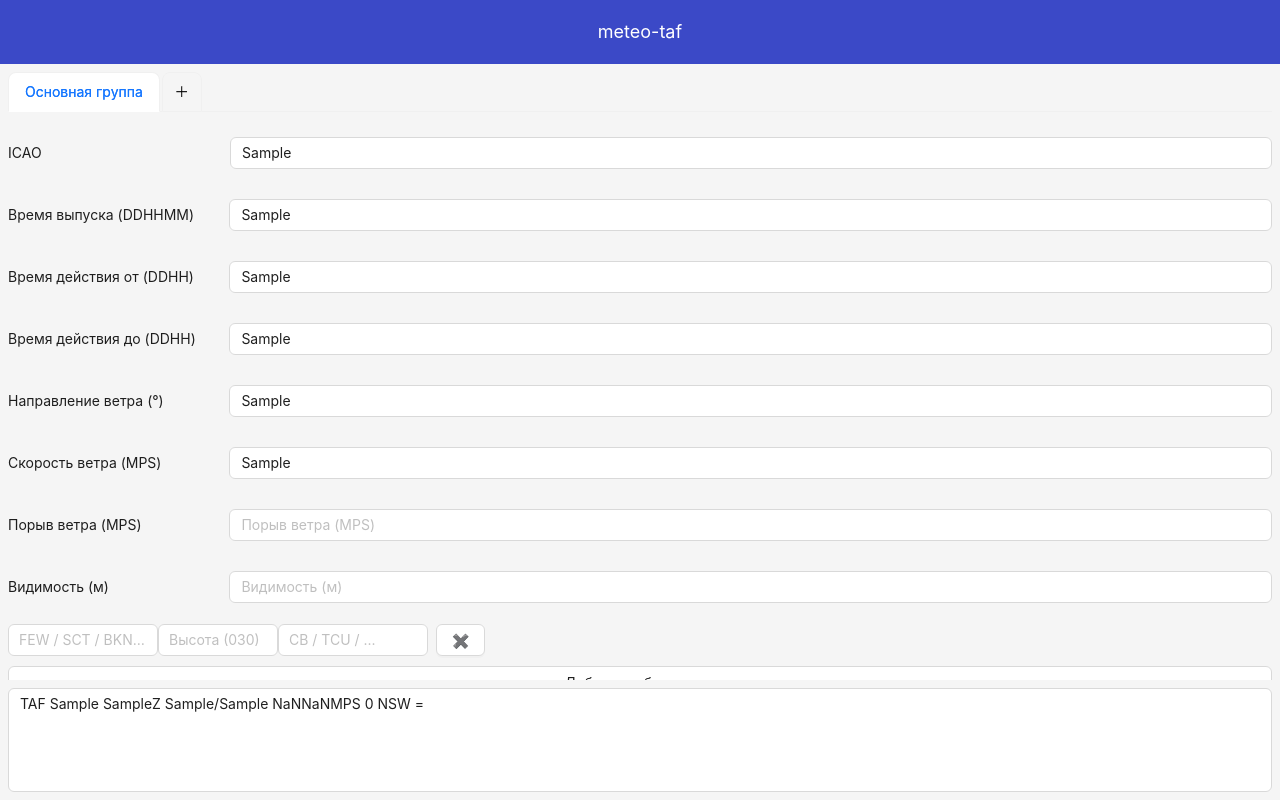
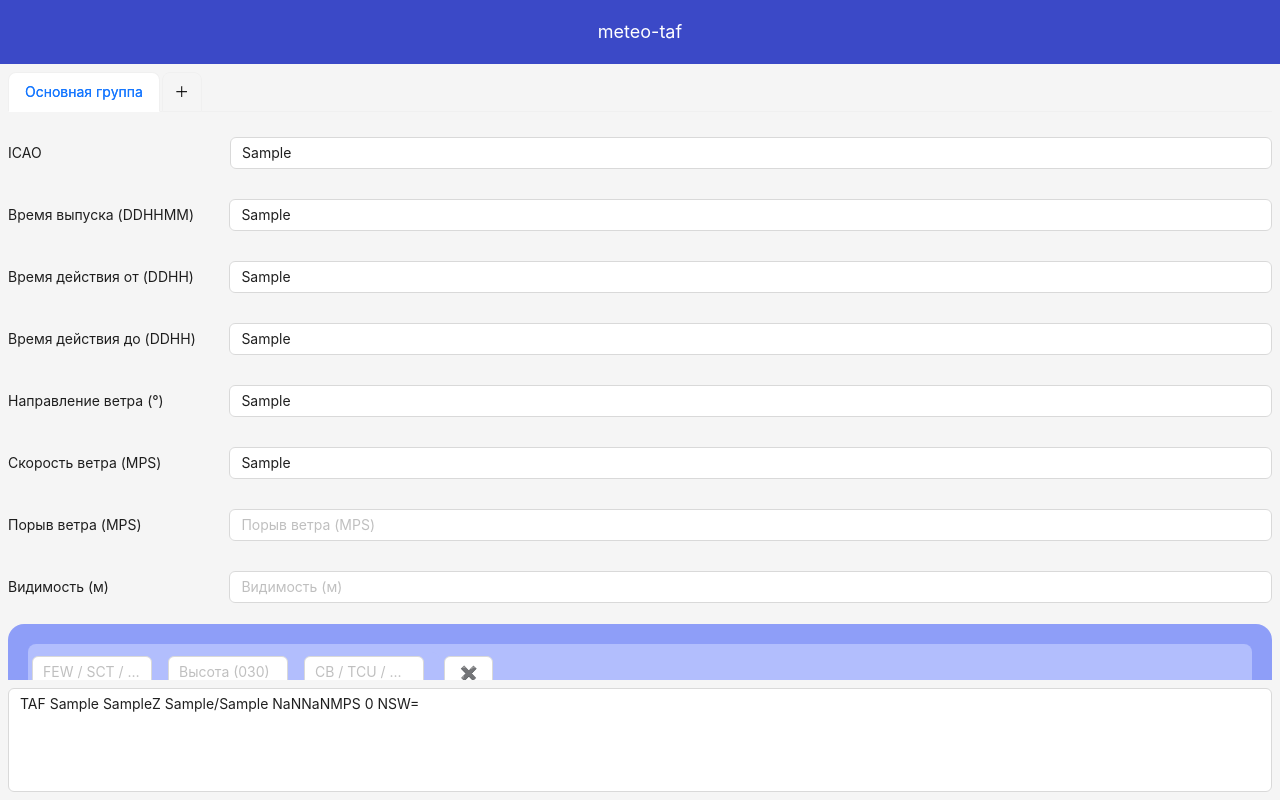
Before and after one commit to IOreshin/meteo-taf-app, a React (Vite) app: page / in a window 1280 px wide. Both pictures are taken after typing "Sample", "Sample", "Sample", "Sample", "Sample", "Sample" into the empty fields and a click on the button "Добавить облачность". Built offline with nearby package versions, Linux system fonts and the light colour scheme.

Commit message:
Доработка обработки облачности

```diff
--- a/src/components/CloudRow.jsx
+++ b/src/components/CloudRow.jsx
@@ -1,6 +1,6 @@
 import { AutoComplete, Input } from "antd";
 import { useProject } from "../context/ProjectContext";
-
+import "./CloudsFrame.css"
 
 export function CloudRow({value, onChange}){
     const {config} = useProject();
@@ -31,10 +31,11 @@ export function CloudRow({value, onChange}){
     };
 
     return (
-        <div>
+        <div className="cloud-row">
             {/* Количество */}
+            <div className="cloud-row-item">
                 <AutoComplete
-                style={{ width: 150 }}
+                    style={{ width: 120 }}
                     options={amountOptions}
                     value={amountValue}
                     placeholder="FEW / SCT / BKN ..."
@@ -44,7 +45,10 @@ export function CloudRow({value, onChange}){
                 >
                     <Input />
                 </AutoComplete>
+            </div>
+
             {/* Высота */}
+            <div className="cloud-row-item">
                 <AutoComplete
                     style={{ width: 120 }}
                     options={heightOptions}
@@ -56,10 +60,12 @@ export function CloudRow({value, onChange}){
                 >
                     <Input />
                 </AutoComplete>
+            </div>
 
             {/* Тип облаков */}
+            <div className="cloud-row-item">
                 <AutoComplete
-                style={{ width: 150 }}
+                    style={{ width: 120 }}
                     options={typeOptions}
                     value={typeValue}
                     placeholder="CB / TCU / ..."
@@ -70,5 +76,6 @@ export function CloudRow({value, onChange}){
                     <Input />
                 </AutoComplete>
             </div>
+        </div>
     )
 }
--- a/src/components/CloudsFrame.css
+++ b/src/components/CloudsFrame.css
@@ -2,3 +2,28 @@
     display: flex;
     gap: 20;
 }
+
+.cloud-row-container{
+    display: flex;
+    flex-direction: column;
+    gap: 10;
+    background-color: rgb(142, 158, 248);
+    padding: 1rem;
+    border-radius: 1rem;
+}
+
+.cloud-row{
+    display: flex;
+    gap: 8;
+    align-items: center;
+    padding-top: 0.25rem;
+    padding-bottom: 0.25rem;
+    background-color:  rgb(178, 190, 253);
+    margin: 0.25rem;
+    border-radius: 0.5rem;
+}
+
+.cloud-row-item{
+    padding-right: 1rem;
+
+}
--- a/src/components/CloudsFrame.jsx
+++ b/src/components/CloudsFrame.jsx
@@ -55,9 +55,9 @@ export function CloudsFrame({frameId}) {
     };
 
     return (
-        <div style={{ display: "flex", flexDirection: "column", gap: 10 }}>
+        <div className="cloud-row-container">
             {Object.keys(clouds).map((key) => (
-                <div key={key} style={{ display: "flex", gap: 8, alignItems: "center" }}>
+                <div key={key} className="cloud-row">
                     <CloudRow
                         value={clouds[key]}
                         onChange={(v) => updateRow(key, v)}
--- a/src/utils/generateTaf.jsx
+++ b/src/utils/generateTaf.jsx
@@ -17,12 +17,11 @@ export function generateTaf(data) {
         ? Object.values(data.clouds_entries)
         : [];
 
-    console.log(clouds_entries);
-    const clouds_str = clouds_entries
+    const clouds_str = clouds_entries.length > 0 ? clouds_entries
         .map(c => `${c.amount}${c.height}${c.cloud_type || ""}`)
-        .join(" ");
+        .join(" ") : "";
 
-    const weather_str = weather_events.length ? weather_events.join(" ") : "NSW ";
+    const weather_str = weather_events.length ? weather_events.join(" ") : "NSW";
 
     if (!data.group_type) {
         return (
@@ -30,15 +29,15 @@ export function generateTaf(data) {
             `${time_from}/${time_to} ` +
             `${wind_dir.toString().padStart(3, "0")}` +
             `${wind_speed.toString().padStart(2, "0")}${wind_gust}MPS ` +
-            `${visibility} ${weather_str}${clouds_str}`
+            `${visibility} ${weather_str}${clouds_str != "" ? " "+clouds_str : ""}`
         );
     }
 
     return (
         `${data.group_type} ${time_from}/${time_to} ` +
         `${wind_dir.toString().padStart(3, "0")}` +
-        `${wind_speed.toString().padStart(2, "0")}MPS ` +
-        `${visibility} ${weather_str}${clouds_str}`
+        `${wind_speed.toString().padStart(2, "0")}${wind_gust}MPS ` +
+        `${visibility} ${weather_str}${clouds_str != "" ? " "+clouds_str : ""}`
     );
 }
 
```
Lines whose indentation alone changed are shown as unchanged.
